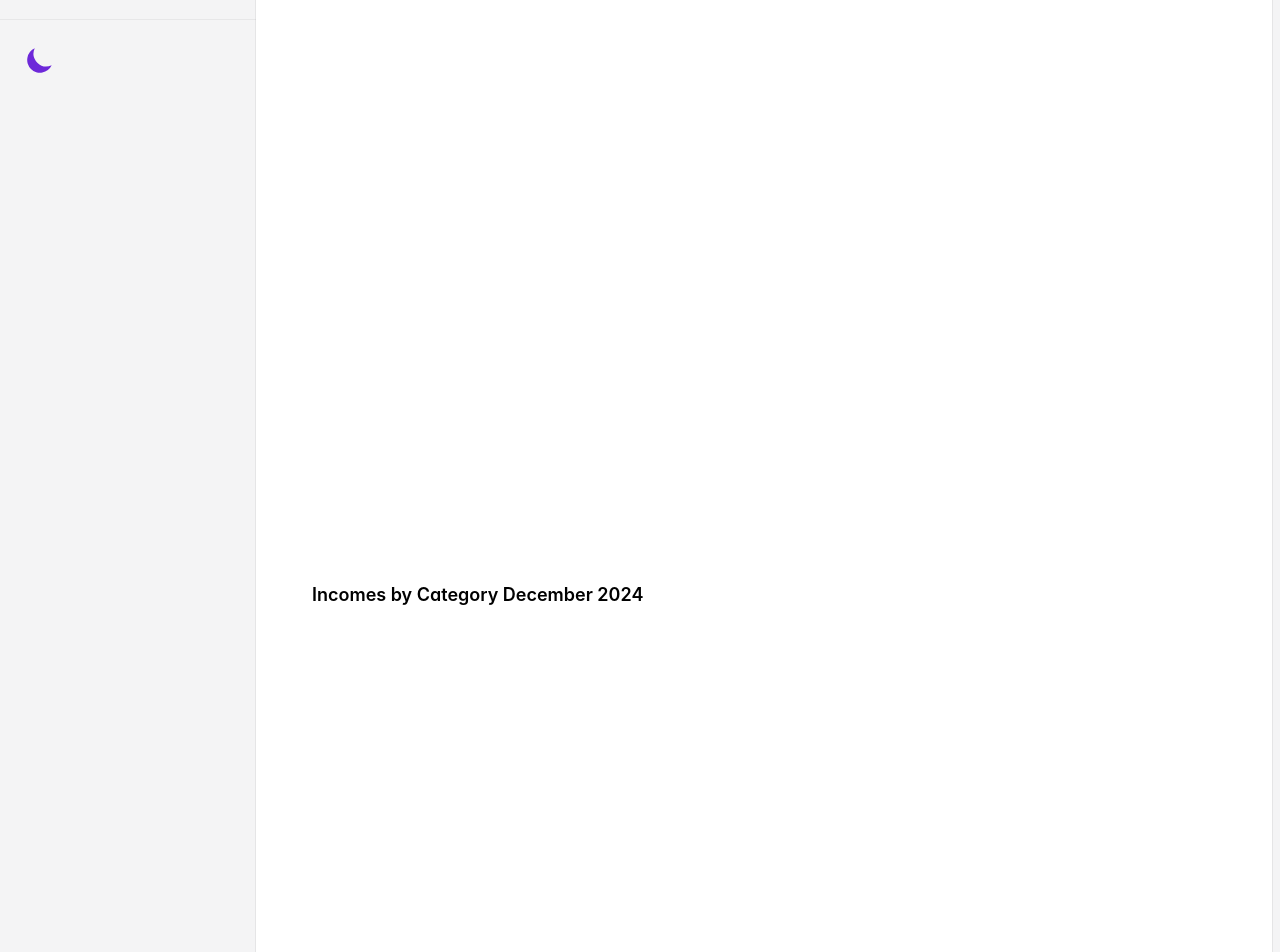
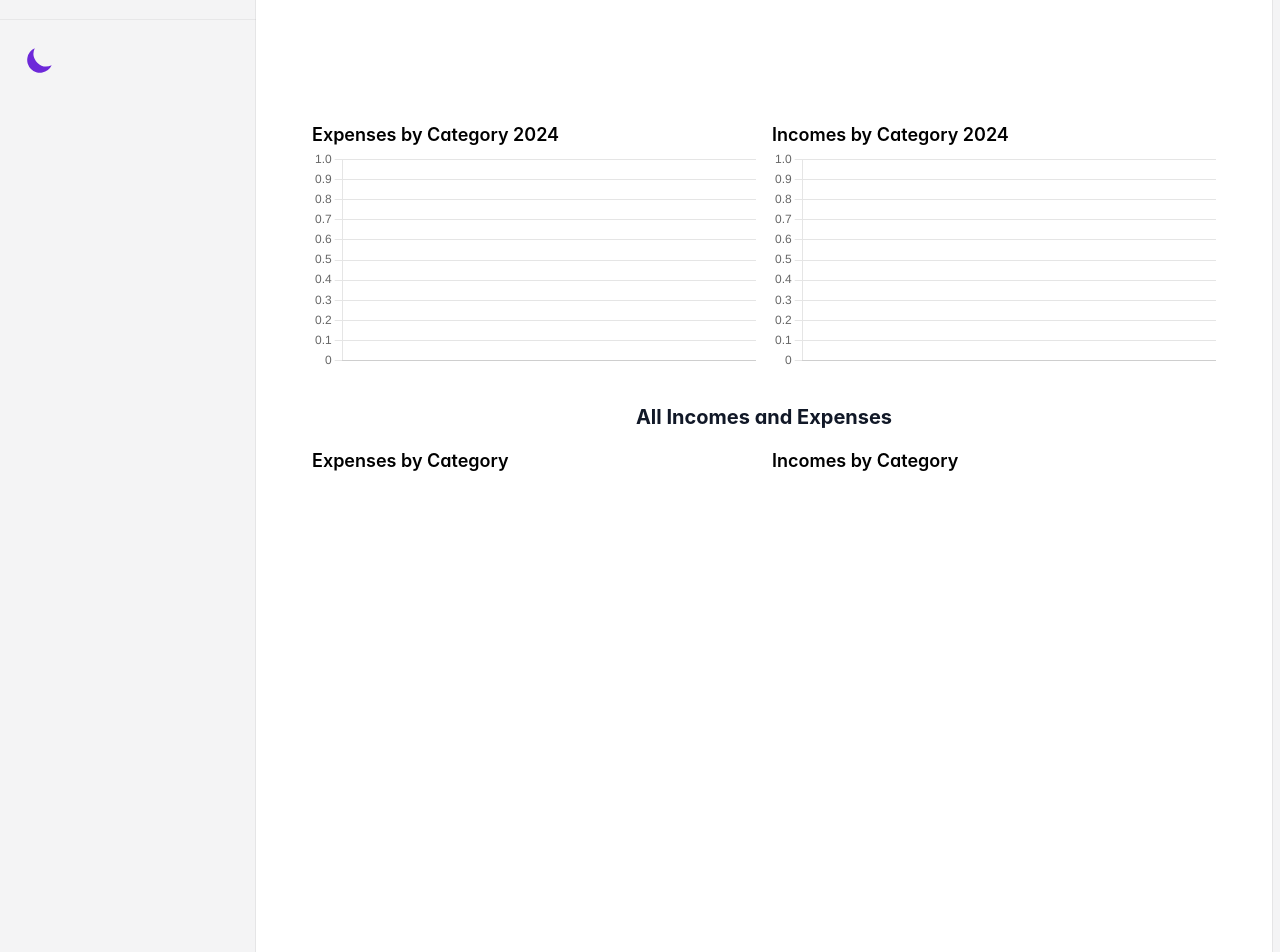
Before and after one commit to gunalcagri/gelirgider, a Next.js app: page /reports in a window 1280 px wide. Shown: the part 700-1652 px from the top of the page. Built offline with nearby package versions, Linux system fonts and the light colour scheme.

Commit message:
fix view on tablet and laptops for reports

```diff
--- a/src/app/reports/page.tsx
+++ b/src/app/reports/page.tsx
@@ -180,7 +180,7 @@ const Reports: React.FC = () => {
       </div>
     </div>
 
-    <div id="charts-part-1" className="mt-4 space-y-4">
+    <div id="charts-part-1" className="mt-4 space-y-4 md:space-y-0 md:grid md:grid-cols-2 md:gap-4">
       <div>
         <h2 className="text-lg font-semibold dark:text-white">Expenses by Category {format(monthToCalculate, 'MMMM yyyy')}</h2>
         <canvas id="expenses-chart-by-month"></canvas>
@@ -191,7 +191,7 @@ const Reports: React.FC = () => {
       </div>
     </div>
 
-    <div id="charts-part-2" className="mt-4 space-y-4">
+    <div id="charts-part-2" className="mt-4 space-y-4 md:space-y-0 md:grid md:grid-cols-2 md:gap-4">
       <div>
         <h2 className="text-lg font-semibold dark:text-white">Expenses by Category {format(monthToCalculate, 'yyyy')}</h2>
         <canvas id="expenses-chart-by-year"></canvas>
@@ -202,9 +202,9 @@ const Reports: React.FC = () => {
       </div>
     </div>
 
-    <div id="charts-part-3" className="mt-4">
+    <div id="charts-part-3" className="mt-8">
       <h1 className="text-xl font-bold text-center text-gray-900 dark:text-white">All Incomes and Expenses</h1>
-      <div className="mt-4 space-y-4">
+      <div className="mt-4 md:grid md:grid-cols-2 md:gap-4">
         <div>
           <h2 className="text-lg font-semibold dark:text-white">Expenses by Category</h2>
           <canvas id="expenses-chart"></canvas>
@@ -216,8 +216,7 @@ const Reports: React.FC = () => {
       </div>
     </div>
   </div>
-
-        </>
+</>
     );
 };
 
```
